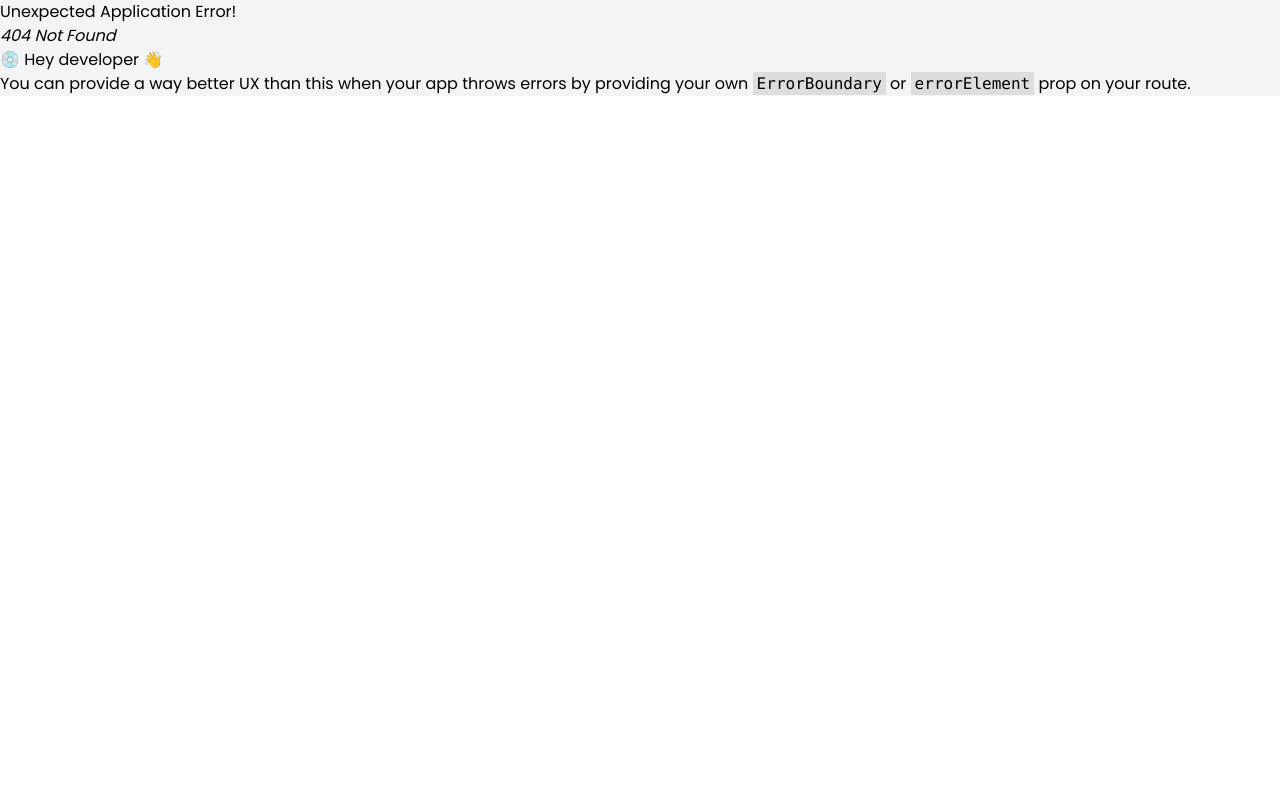
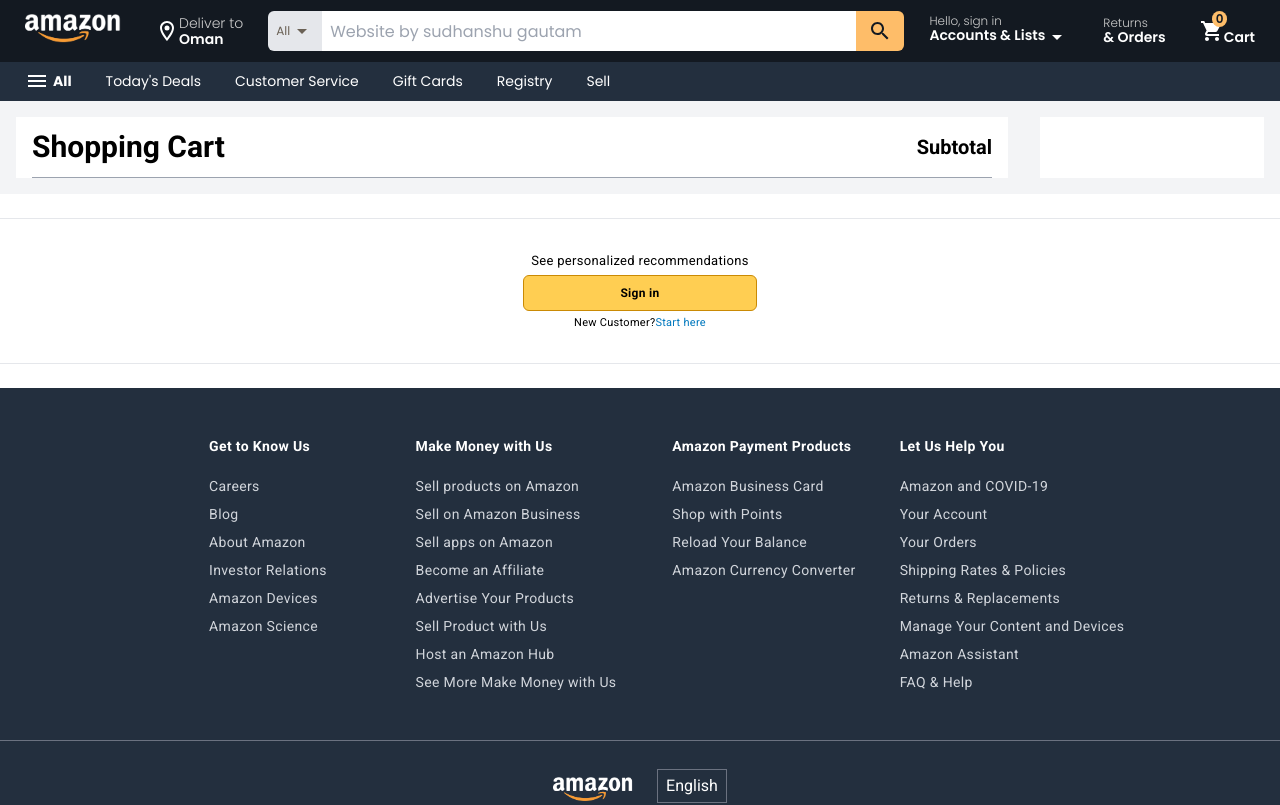
Before and after one commit to sudhanshugautam2911/amazon-clone, a React (Create React App) app: page /cart in a window 1280 px wide. Before the commit this address had no page. Shown: the top 805 px of the page. Built offline with nearby package versions, Linux system fonts and the light colour scheme.

Commit message:
ADD: Cart , redux (state manage)

```diff
--- a/package.json
+++ b/package.json
@@ -7,6 +7,7 @@
     "@emotion/styled": "^11.10.5",
     "@mui/icons-material": "^5.11.0",
     "@mui/material": "^5.11.7",
+    "@reduxjs/toolkit": "^1.9.2",
     "@testing-library/jest-dom": "^5.16.5",
     "@testing-library/react": "^13.4.0",
     "@testing-library/user-event": "^13.5.0",
@@ -14,9 +15,10 @@
     "framer-motion": "^8.5.5",
     "react": "^18.2.0",
     "react-dom": "^18.2.0",
+    "react-redux": "^8.0.5",
     "react-router": "^6.8.0",
     "react-router-dom": "^6.8.0",
-    "react-scripts": "5.0.1",
+    "react-scripts": "^5.0.1",
     "react-slick": "^0.29.0",
     "slick-carousel": "^1.8.1",
     "styled-components": "^5.3.6",
--- a/src/App.js
+++ b/src/App.js
@@ -12,6 +12,8 @@
 // import Banner from "./components/Home/Banner";
 import Home from "./pages/Home";
 import SignIn from "./pages/SignIn";
+import Cart from "./pages/Cart";
+
 
 const Layout = () => {
   return (
@@ -29,6 +31,7 @@
       <Route path="/" element={<Layout />}>
         <Route index element={<Home />} loader={productsData}></Route>
         <Route path="/signin" element={<SignIn/>}> </Route>
+        <Route path="/cart" element={<Cart/>}></Route>
       </Route>
     )
   );
--- a/src/api/api.js
+++ b/src/api/api.js
@@ -1,7 +1,8 @@
 import axios from "axios";
 
 export async function productsData(){
-    const products = await axios.get("https://fakestoreapiserver.vercel.app/amazonproducts");
+    // const products = await axios.get("https://fakestoreapiserver.vercel.app/amazonproducts");
+    const products = await axios.get("https://fakestoreapi.com/products");
 
     return products
 
--- a/src/components/Header/Header.js
+++ b/src/components/Header/Header.js
@@ -7,10 +7,13 @@
 import { items } from "../../constants";
 import HeaderBottom from "./HeaderBottom";
 import { Link } from "react-router-dom";
+import { useSelector } from "react-redux";
 
 const Header = () => {
   const [showAll, setShowAll] = useState(false);
   const [search, setSearch] = useState("All");
+
+  const products = useSelector((state) => state.amazonReducer.products);
 
   //I was trying use ref method to hide list item but not working
   // const ref = useRef();
@@ -38,9 +41,11 @@
     <div className="w-full sticky top-0 z-50 ">
       <div className="w-full bg-amazon_blue text-white flex items-center p-1 px-2 justify-between">
         {/* Left side */}
+        <Link to='/'>
           <div className="headerHover">
             <img className="w-24" src={logo} alt="Amazon" />
           </div>
+        </Link>
 
         <div className="headerHover hidden mdl:inline-flex">
           <LocationIcon />
@@ -104,15 +109,19 @@
           <p className="text-xs font-light text-lightText">Returns</p>
           <p className="text-sm font-semibold -mt-1 text-whiteText">& Orders</p>
         </div>
-        <div className="flex items-start items-center justify-center headerHover relative">
+        <Link to='/cart'>
+          {/* ========== Cart Start here ============ */}
+          <div className="flex items-center justify-center headerHover relative">
             <ShoppingCartIcon />
             <p className="text-sm font-semibold b-6 text-whiteText mt-3 ">
               Cart{" "}
               <span className=" absolute text-xs left-7 top-1 font-semibold bg-amazon_yellow rounded-full p-1 h-4 flex items-center justify-center text-amazon_blue">
-              0
+                {products.length > 0 ? products.length : 0}
               </span>
             </p>
           </div>
+        </Link>
+        {/* ========== Cart End here ============ */}
       </div>
       <HeaderBottom />
     </div>
--- a/src/components/Home/Product.js
+++ b/src/components/Home/Product.js
@@ -7,11 +7,14 @@
 import ShoppingCartIcon from '@mui/icons-material/ShoppingCart';
 import ArrowCircleRightIcon from '@mui/icons-material/ArrowCircleRight';
 import FavoriteIcon from '@mui/icons-material/Favorite';
+import { addToCart } from "../../redux/amazonSlice";
+import { useDispatch } from "react-redux";
 
 const Product = () => {
     const data = useLoaderData();
     const productData = data.data;
     console.log(productData);
+    const dispatch = useDispatch();
 
     return (
         <div className="allProduct max-w-screen-2xl mx-auto grid grid-cols-1 md:grid-cols-2 xl:grid-cols-4 gap-6 xl:gap-8 px-4">
@@ -67,7 +70,16 @@
                             <GradeIcon />
                             {/* <GradeOutlinedIcon /> */}
                         </div>
-                        <button className="w-full py-1.5 rounded-md mt-3 font-titleFont font-medium text-base bg-gradient-to-tr from-yellow-400 to-yellow-200 border border-yellow-500 hover:border-yellow-700 hover:from-yellow-300 to hover:to-yellow-400 active:bg-gradient-to-bl active:from-yellow-400 active:to-yellow-500 duration-200">
+                        <button onClick={()=> dispatch(addToCart({
+                            id: item.id,
+                            title: item.title,
+                            description: item.description,
+                            price: item.price,
+                            category: item.category,
+                            image: item.image,
+                            quantity: 1,
+
+                        }))} className="w-full py-1.5 rounded-md mt-3 font-titleFont font-medium text-base bg-gradient-to-tr from-yellow-400 to-yellow-200 border border-yellow-500 hover:border-yellow-700 hover:from-yellow-300 to hover:to-yellow-400 active:bg-gradient-to-bl active:from-yellow-400 active:to-yellow-500 duration-200">
                             Add to Cart
                         </button>
                     </div>
--- /dev/null
+++ b/src/pages/Cart.js
@@ -0,0 +1,54 @@
+import React from 'react'
+import { useSelector } from 'react-redux'
+
+const Cart = () => {
+  const products = useSelector((state) => state.amazonReducer.products)
+
+  return (
+    <div className='w-full bg-gray-100 p-4'>
+      <div className='container mx-auto h-auto grid grid-cols-5 gap-8'>
+        <div className='w-full h-full bg-white px-4 col-span-4'>
+          <div className='font-titleFont flex items-center justify-between border-b-[1px] border-b-gray-400 py-3'>
+            <h2 className='font-semibold text-3xl'>Shopping Cart</h2>
+            <h4 className='font-semibold text-xl'>Subtotal</h4>
+          </div>
+          {/*  Products start here */}
+          <div>
+            {
+              products.map((item) => (
+                <div className="w-full flex items-center gap-6">
+
+                  <div key={item.id} className='w-full border-b-[1px] border-b-gray-300 p-4 flex items-center gap-6'>
+                    <div className='w-1/5'>
+                      <img className='w-full h-44 object-contain' src={item.image} alt="Product image" />
+                    </div>
+                    <div className='w-3/5'>
+                      <h2 className='font-semibold text-lg'>{item.title}</h2>
+                      <h4 className='pr-10 text-sm'>{item.description}</h4>
+                      <p className='text-base'>
+                        Unit Price<span className='font-semibold'>${item.price}</span>
+                      </p>
+                      <div className='bg-[#F0F2F2] flex gap-2 justify-center items-center w-36 py-1 text-center drop-shadow-lg rounded-md '>
+                        <p>Qty:</p>
+                        <p className='cursor-pointer font-semibold bg-gray-200 px-2 rounded-sm hover:bg-gray-400 duration-300'>-</p>
+                        <p className='font-semibold px-1'>{item.quantity}</p>
+                        <p onClick={() => { }} className='cursor-pointer font-semibold bg-gray-200 px-2 rounded-sm hover:bg-gray-400 duration-300'>+</p>
+                      </div>
+                      <button className='rounded-lg w-36 py-1 mt-3 bg-red-500 text-white hover:bg-red-700 active:bg-red-900 duration-300'>Delete Item</button>
+                    </div>
+                    <div className=''>
+                      <p className='font-semibold font-titleFont text-lg'>${item.price * item.quantity}</p>
+                    </div>
+                  </div>
+                </div>
+              ))
+            }
+          </div>
+        </div>
+        <div className='w-full h-full bg-white col-span-1'></div>
+      </div>
+    </div>
+  )
+}
+
+export default Cart
--- /dev/null
+++ b/src/redux/amazonSlice.js
@@ -0,0 +1,25 @@
+import { createSlice } from '@reduxjs/toolkit'
+
+const initialState={
+    products:[],
+    userInfo:[],
+
+}
+
+export const amazonSlice = createSlice({
+    name:"amazon",
+    initialState,
+    reducers:{
+        addToCart:(state,action)=>{
+            const item = state.products.find((item)=> item.id === action.payload.id)
+            if(item) {
+                item.quantity += action.payload.quantity;
+            } else {
+                state.products.push(action.payload)
+            }
+        }
+    }
+})
+
+export const{addToCart} = amazonSlice.actions;
+export default amazonSlice.reducer;
--- /dev/null
+++ b/src/redux/store.js
@@ -0,0 +1,8 @@
+import { configureStore } from '@reduxjs/toolkit'
+import amazonReducer from './amazonSlice'
+// import { composeWithDevTools } from 'redux-devtools-extension';
+
+export default configureStore({
+  reducer: {amazonReducer}
+
+})
```
Also changed, not shown: src/index.js (+6 -2 lines), 1 other file (tests, documents, lock files or other folders). Lines whose indentation alone changed are shown as unchanged.
